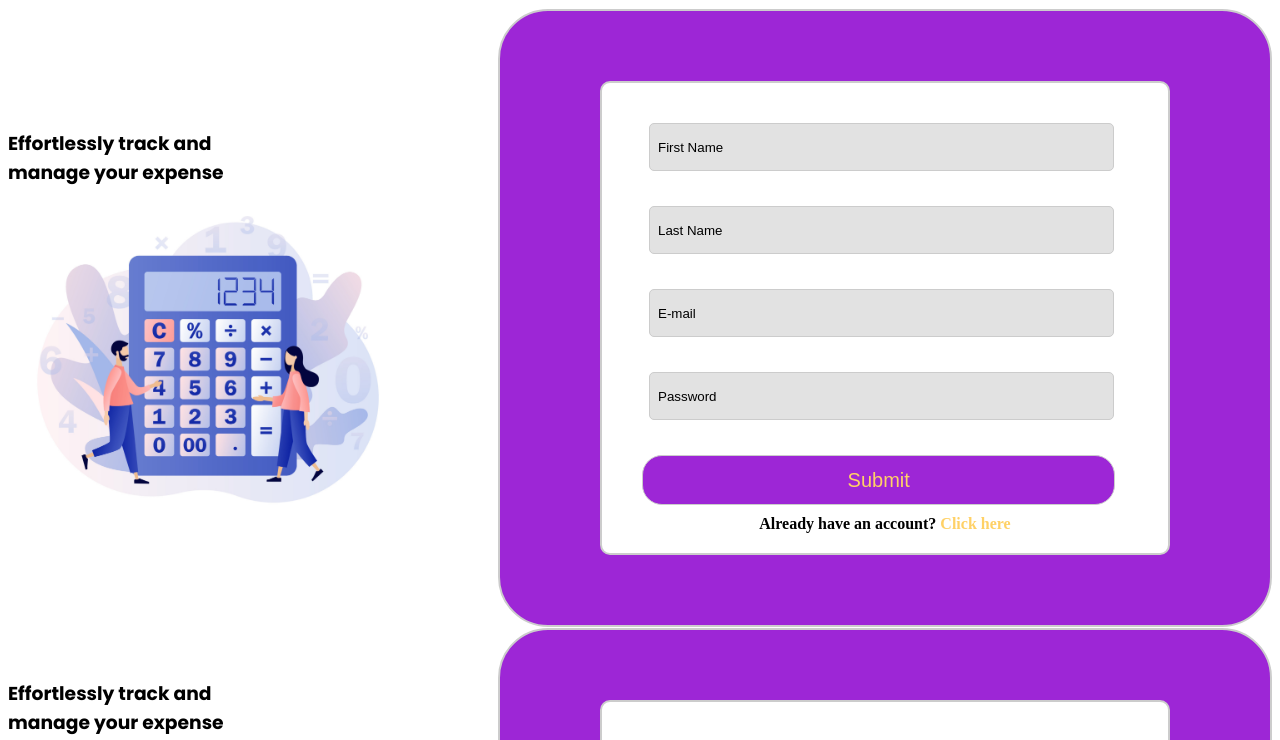
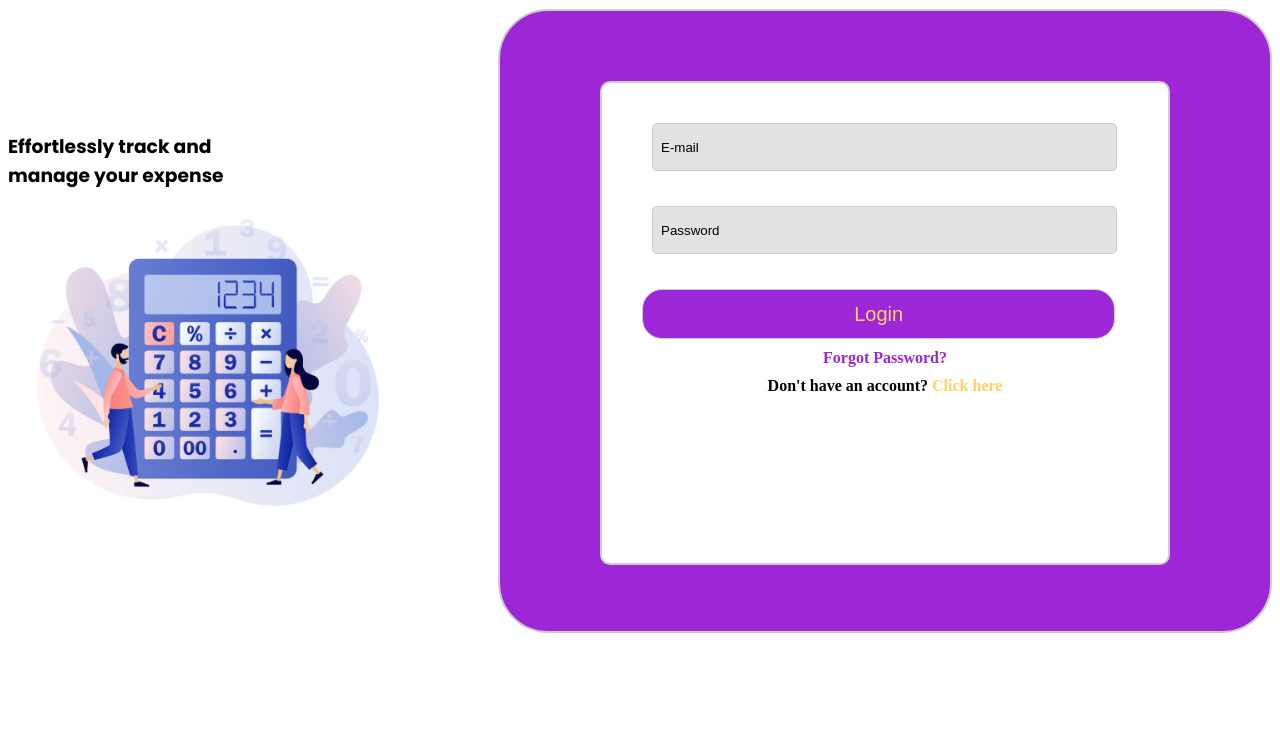
Before and after one commit to Keerthanagowrisankar2003/Spese, a React (Create React App) app in the folder expense_calculator_app/: page / in a window 1280 px wide. Shown: the top 740 px of the page. Built offline with nearby package versions, Linux system fonts and the light colour scheme.

Commit message:
applied routing

```diff
--- a/expense_calculator_app/src/App.js
+++ b/expense_calculator_app/src/App.js
@@ -1,13 +1,16 @@
 import Login from './Login.js';
-import Signup from './Signup';
+import Signup from './Signup.js';
+import { BrowserRouter as Router, Routes, Route } from 'react-router-dom';
 
 function App() {
   return (
-    <>
-    <Signup/>
-    <Login/>
-    </>
-    );
+    <Router>
+      <Routes>
+        <Route path="/" element={<Login/>} />
+        <Route path="/signup" element={<Signup/>} />
+      </Routes>
+    </Router>
+  );
 }
 
 export default App;
--- a/expense_calculator_app/src/Login.js
+++ b/expense_calculator_app/src/Login.js
@@ -1,6 +1,7 @@
 import React, { useState } from 'react';
-import './Authentication.scss';
+import './Login.scss';
 import Authenticationimage from './images/Authentication.jpg';
+import {Link } from 'react-router-dom';
 
 const Login = () => {
   const [email, setEmail] = useState("");// State for email
@@ -73,7 +74,8 @@ const Login = () => {
   }
 
   return (
-     /* Container for the entire component */
+
+
     <section className='image-container'>
       {/* Section for the image and header */}
       <section className="image">
@@ -103,11 +105,14 @@ const Login = () => {
             <button type="submit" onClick={validateForm}>Login</button>
             <a href="#"><span className="account">Forgot Password?</span></a>
             {/* Link for new users */}
-            <a href="#">Don't have an account? <span className="click-here">Click here</span></a>
+            <Link to="/signup " >
+                  Don't have an account? <span className="click-here">Click here</span>
+            </Link>
           </section>
         </section>
       </section>
     </section>
+
   );
 }
 
--- /dev/null
+++ b/expense_calculator_app/src/Login.scss
@@ -0,0 +1,134 @@
+// Font Import
+@import url('https://fonts.googleapis.com/css2?family=Poppins:wght@400;700&display=swap');
+
+// Color Variables
+$violet : #9D26D6;
+$white :  #ccc;
+$yellow : #FFD166;
+
+// Image Container Styling
+.image-container {
+    // Image Styling
+    .image {
+        width: 1200px;
+        height: 1200;
+    }
+    display: flex;
+    align-items: center;
+}
+
+// Header Styling
+.image-container{
+  .quote{
+    font-family: 'Poppins', sans-serif;
+  }
+}
+
+// Page Container Styling
+.Authentication-page {
+    background-color: $violet;
+    border: 2px solid $white;
+    width:100%;
+    height: 620px;
+    margin: 10px;
+    border-radius: 50px;
+    margin-left: 50px;
+    margin-right: 0px;
+    margin-top: 1px;
+    margin-bottom: 0px;
+}
+
+// Form Container Styling
+.form {
+    max-width: 800px;
+    height: 400px;
+    padding: 0px;
+    margin: 0 auto;
+    padding: 20px;
+    border: 2px solid $white;
+    border-radius: 10px;
+    margin-right: 400px;
+    background-color: white;
+    margin-left: 100px;
+    margin-right: 100px;
+    margin-top: 70px;
+    margin-bottom: 70px;
+}
+
+// Input Container Styling
+.input {
+    margin-left: 30px;
+    margin-right: 30px;
+    margin-top: 30px;
+    margin-bottom: 30px;
+
+}
+
+// Input Field Styling
+.form input {
+    width: 85%;
+    padding: 8px;
+    border: 1px solid $white;
+    border-radius: 5px;
+    margin-bottom: 30px;
+    margin-top: 30px;
+    margin-left: 27px;
+    margin-right: 20px;
+    height: 30px;
+    background-color: #E2E2E2;
+}
+
+// Input Placeholder Styling
+.form input::placeholder {
+    font-family: 'Sensation', sans-serif;
+    font-weight: normal;
+    color: black;
+}
+
+// Button Styling
+.form button {
+    width: 90%;
+    padding: 8px;
+    border: 1px solid $white;
+    border-radius: 20px;
+    margin-left: 20px;
+    margin-top: 20px;
+    margin-right: 20px;
+    background-color: $violet;
+    color: $yellow ;
+    cursor: pointer;
+    height: 50px;
+    font-size: 20px;
+    font-family: 'Sensation', sans-serif;
+}
+
+// Click Here Link Styling
+.click-here {
+    color: $yellow ;
+}
+
+// Link Styling
+.account {
+    color: $violet;
+}
+
+// Additional Styling for Links
+.form a {
+    display: block;
+    margin-top: 10px;
+    text-align: center;
+    color: black;
+    font-weight: bold;
+    text-decoration: none;
+}
+
+// Hover Styling for Links
+.form a:hover {
+    text-decoration: underline;
+}
+
+// Image Styling
+.image {
+    max-width: 400px;
+    margin-right: 40px;
+}
--- a/expense_calculator_app/src/Signup.js
+++ b/expense_calculator_app/src/Signup.js
@@ -1,6 +1,7 @@
 import React, { useState } from 'react';
-import './Authentication.scss';
+import './Signup.scss';
 import Authenticationimage from './images/Authentication.jpg';
+import { Link } from 'react-router-dom';
 
 const Signup = () => {
   const [firstname, setFirstname] = useState(""); // State for first name
@@ -84,17 +85,17 @@ const Signup = () => {
   }
 
   return (
-    /* Container for the entire component */
+
       <section className='image-container'>
         {/* Section for the image and header */}
         <section className="image">
           <h3 className="quote">Effortlessly track and<br /> manage your expense</h3>
-        {/*Display the Image */}
+          {/* Display the Image */}
           <img src={Authenticationimage} alt="exp" className="image" />
         </section>
 
         {/* Section for the form */}
-      <section className='Authentication-page'>
+        <section className='Signup-page'>
           <section className='form'>
             <section className='form-input'>
               {/* Input field for First Name */}
@@ -126,13 +127,14 @@ const Signup = () => {
                 onChange={(e) => setPassword(e.target.value)}
               />
               {/* Signup button */}
-            <button type="submit" onClick={validateForm}>Submit</button>
+              <button type="button" onClick={validateForm}>Submit</button>
               {/* Link for existing users */}
-            <a href="#">Already have an account? <span className="click-here">Click here</span></a>
+              <Link to="/">Already have an account? <span className="click-here">Click here</span></Link>
             </section>
           </section>
         </section>
       </section>
+
   );
 }
 
--- a/expense_calculator_app/src/Authentication.scss
+++ b/expense_calculator_app/src/Signup.scss
@@ -25,19 +25,21 @@ $yellow : #FFD166;
 }
 
 // Page Container Styling
-.Authentication-page {
+.Signup-page {
     background-color: $violet;
     border: 2px solid $white;
     margin: auto;
     border-radius: 50px;
     margin-left: 50px;
     margin-right: 0px;
-    margin-top: 1px;
+    margin-top: 0px;
     margin-bottom: 0px;
+    height: 630px;
 }
 
 // Form Container Styling
 .form {
+
     max-width: 800px;
     padding: 0px;
     margin: 0 auto;
@@ -50,6 +52,7 @@ $yellow : #FFD166;
     margin-right: 100px;
     margin-top: 70px;
     margin-bottom: 70px;
+   height: 440px;
 }
 
 // Input Container Styling
@@ -68,7 +71,7 @@ $yellow : #FFD166;
     border-radius: 5px;
     margin-bottom: 15px;
     margin-top: 20px;
-    margin-left: 27px;
+    margin-left: 30px;
     margin-right: 20px;
     height: 30px;
     background-color: #E2E2E2;
```
Lines whose indentation alone changed are shown as unchanged.
